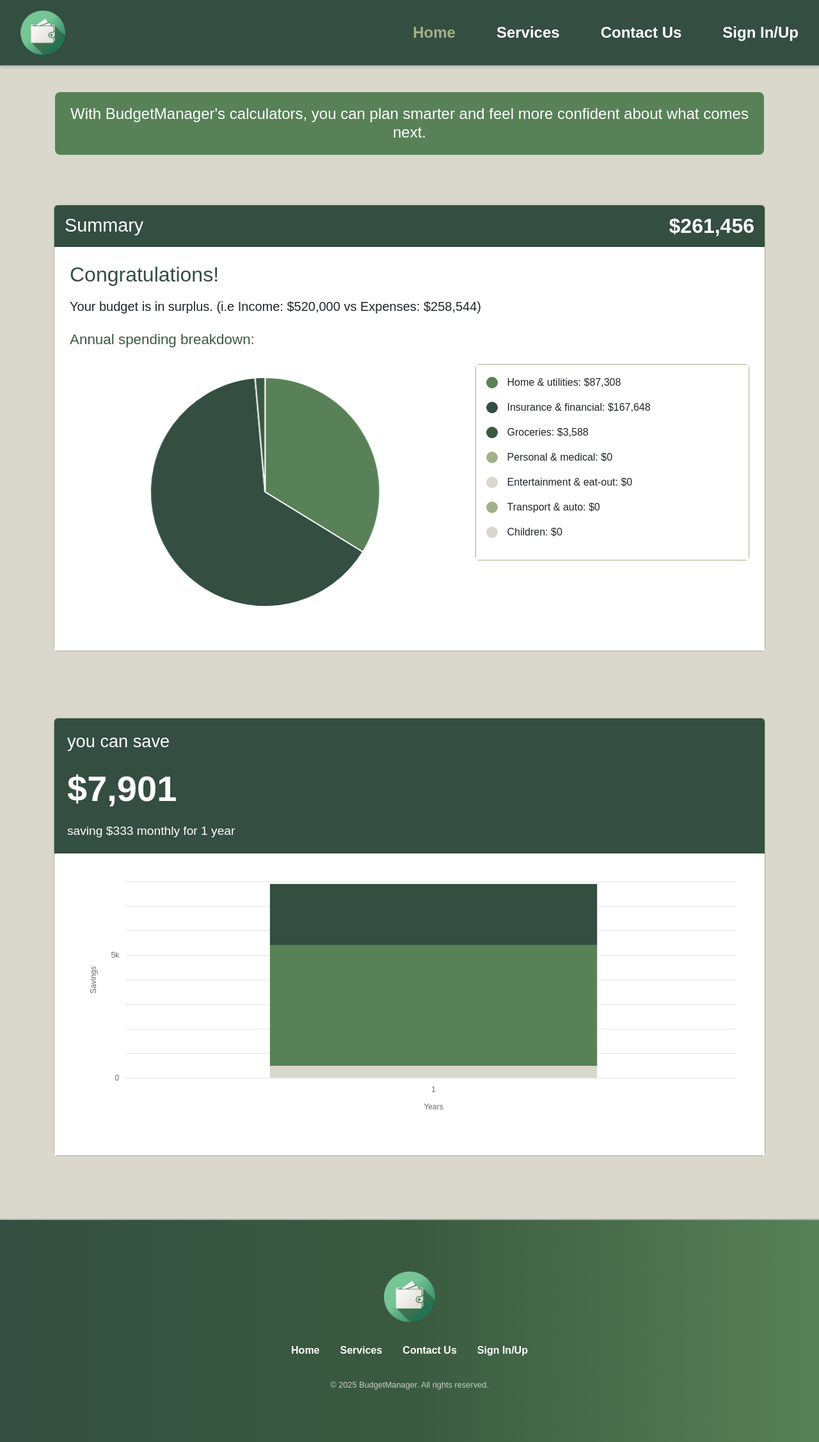
After one commit to S74r-L0rd/Budget-Manager, a Flask app: page /analyze in a window 1280 px wide. The commit adds this page. Shown: the whole page at 64% size. Run offline with Flask 3, Linux system fonts and the light colour scheme.

Commit message:
Frontend Development: impement analyze page

```diff
--- a/app.py
+++ b/app.py
@@ -22,5 +22,9 @@ def login():
 def input():
     return render_template('input.html')
 
+@app.route('/analyze')
+def analyze():
+    return render_template('analyze.html')
+
 if __name__ == '__main__':
     app.run(debug=True)
--- /dev/null
+++ b/static/css/analyze.css
@@ -0,0 +1,275 @@
+/* Budget Analysis Styles */
+.analyze-info-section {
+    padding-top: 120px;
+    background-color: #DAD7CD;
+    padding-bottom: 30px;
+    font-family: 'Arial', sans-serif;
+}
+
+.info-banner {
+    background-color: #588157;
+    color: white;
+    padding: 20px;
+    border-radius: 8px;
+    margin: 0 auto;
+    max-width: 90%;
+}
+
+.info-banner h2 {
+    font-weight: 500;
+    margin: 0;
+    font-size: 1.5rem;
+}
+
+/* Summary Section Styles */
+.summary-section {
+    background-color: #DAD7CD;
+    padding: 30px 20px;
+    margin: 0 auto;
+    max-width: 90%;
+}
+
+.summary-header {
+    background-color: #344E41 !important;
+    color: white;
+}
+
+.summary-header h2 {
+    margin: 0;
+    font-size: 1.8rem;
+    font-weight: 500;
+}
+
+.summary-amount {
+    font-size: 2rem;
+    font-weight: 600;
+}
+
+.congratulations h3 {
+    font-size: 2rem;
+    color: #344E41;
+}
+
+.spending-breakdown h4 {
+    font-size: 1.4rem;
+    color: #3A5A40;
+}
+
+.pie-chart-wrapper {
+    height: 400px;
+    position: relative;
+}
+
+.chart-legend {
+    border: 1px solid #A3B18A;
+    box-shadow: 0 1px 3px rgba(0,0,0,0.05);
+}
+
+.legend-item {
+    display: flex;
+    align-items: center;
+    margin-bottom: 15px;
+}
+
+.legend-dot {
+    width: 18px;
+    height: 18px;
+    border-radius: 50%;
+    margin-right: 15px;
+    display: inline-block;
+}
+
+.legend-item p {
+    font-size: 1rem;
+    margin: 0;
+}
+
+/* Color Dots */
+.home-dot {
+    background-color: #588157;
+}
+
+.insurance-dot {
+    background-color: #344E41;
+}
+
+.groceries-dot {
+    background-color: #3A5A40;
+}
+
+.personal-dot {
+    background-color: #A3B18A;
+}
+
+.entertainment-dot {
+    background-color: #DAD7CD;
+}
+
+.transport-dot {
+    background-color: #A3B18A;
+}
+
+.children-dot {
+    background-color: #DAD7CD;
+}
+
+/* Savings Section Styles */
+.savings-section {
+    background-color: #DAD7CD;
+    padding: 20px;
+    margin: 30px auto;
+    max-width: 90%;
+}
+
+.savings-header {
+    background-color: #344E41 !important;
+    color: white;
+    padding: 20px !important;
+    text-align: left;
+}
+
+.savings-header h3 {
+    font-size: 1.7rem;
+    margin: 0 0 15px 0;
+    font-weight: 400;
+}
+
+.savings-amount {
+    font-size: 3.5rem;
+    font-weight: 600;
+    margin-bottom: 10px;
+}
+
+.savings-period {
+    font-size: 1.2rem;
+    margin: 0;
+}
+
+.savings-chart-wrapper {
+    height: 400px;
+    position: relative;
+}
+
+.next-steps h4 {
+    font-size: 1.7rem;
+    color: #344E41;
+}
+
+.next-steps .list-group-item {
+    font-size: 1.1rem;
+    color: #444;
+    border: none;
+    padding: 0.75rem 0;
+}
+
+.savings-link {
+    color: #3A5A40;
+    text-decoration: underline;
+}
+
+.disclaimer-link {
+    color: #588157;
+    text-decoration: underline;
+    font-size: 0.9rem;
+}
+
+.disclaimer-link:hover {
+    color: #344E41;
+    text-decoration: underline;
+}
+
+/* Feature Section Styles */
+.feature-section {
+    background-color: #DAD7CD;
+    max-width: 90%;
+    margin: 0 auto;
+}
+
+.feature-section h3 {
+    color: #344E41;
+    font-size: 1.7rem;
+}
+
+.feature-list {
+    padding-left: 20px;
+}
+
+.feature-list li {
+    margin-bottom: 12px;
+    list-style-type: disc;
+    color: #3A5A40;
+    font-size: 1.1rem;
+}
+
+/* Card Styles */
+.card {
+    background-color: #fff;
+    border-color: #A3B18A;
+}
+
+.card-body {
+    background-color: #fff;
+}
+
+/* Responsive Styles */
+@media (max-width: 992px) {
+    .summary-header,
+    .savings-header {
+        display: flex;
+        flex-direction: column;
+        align-items: flex-start;
+    }
+
+    .summary-amount {
+        margin-top: 10px;
+    }
+
+    .savings-amount {
+        font-size: 3rem;
+    }
+}
+
+@media (max-width: 768px) {
+    .summary-header h2,
+    .savings-header h3 {
+        font-size: 1.5rem;
+    }
+
+    .summary-amount {
+        font-size: 1.8rem;
+    }
+
+    .congratulations h3 {
+        font-size: 1.7rem;
+    }
+
+    .spending-breakdown h4,
+    .next-steps h4 {
+        font-size: 1.3rem;
+    }
+
+    .savings-amount {
+        font-size: 2.5rem;
+    }
+
+    .pie-chart-wrapper,
+    .savings-chart-wrapper {
+        height: 350px;
+    }
+}
+
+@media (max-width: 576px) {
+    .summary-header,
+    .savings-header {
+        padding: 15px !important;
+    }
+
+    .pie-chart-wrapper,
+    .savings-chart-wrapper {
+        height: 300px;
+    }
+
+    .info-banner h2 {
+        font-size: 1.2rem;
+    }
+}
--- /dev/null
+++ b/static/js/analyze.js
@@ -0,0 +1,206 @@
+// Wait for DOM to fully load
+document.addEventListener('DOMContentLoaded', function() {
+    // Create spending pie chart
+    createSpendingPieChart();
+
+    // Create savings bar chart
+    createSavingsBarChart();
+});
+
+// Create the spending breakdown pie chart
+function createSpendingPieChart() {
+    const ctx = document.getElementById('spending-pie-chart').getContext('2d');
+
+    // Spending data
+    const data = {
+        labels: [
+            'Home & utilities',
+            'Insurance & financial',
+            'Groceries',
+            'Personal & medical',
+            'Entertainment & eat-out',
+            'Transport & auto',
+            'Children'
+        ],
+        datasets: [{
+            data: [87308, 167648, 3588, 0, 0, 0, 0],
+            backgroundColor: [
+                '#588157',  // Home & utilities - 深绿色
+                '#344E41',  // Insurance & financial - 深橄榄绿色
+                '#3A5A40',  // Groceries - 更深的绿色
+                '#A3B18A',  // Personal & medical - 中绿色
+                '#DAD7CD',  // Entertainment & eat-out - 浅灰绿色
+                '#A3B18A',  // Transport & auto - 中绿色
+                '#DAD7CD'   // Children - 浅灰绿色
+            ],
+            borderColor: '#ffffff',
+            borderWidth: 2
+        }]
+    };
+
+    // Chart configuration
+    const config = {
+        type: 'pie',
+        data: data,
+        options: {
+            responsive: true,
+            maintainAspectRatio: false,
+            plugins: {
+                legend: {
+                    display: false
+                },
+                tooltip: {
+                    callbacks: {
+                        label: function(context) {
+                            const label = context.label || '';
+                            const value = context.raw || 0;
+                            return `${label}: $${value.toLocaleString()}`;
+                        }
+                    }
+                }
+            },
+            cutout: '0%', // Full pie chart, not donut
+            radius: '90%',
+            animation: {
+                animateRotate: true,
+                animateScale: true
+            }
+        }
+    };
+
+    // Create the chart
+    new Chart(ctx, config);
+}
+
+// Create the savings bar chart
+function createSavingsBarChart() {
+    const ctx = document.getElementById('savings-bar-chart').getContext('2d');
+
+    // Savings data for stacked bar chart with 3 segments
+    const data = {
+        labels: ['1'],
+        datasets: [
+            {
+                label: 'Top Segment',
+                data: [500],
+                backgroundColor: '#DAD7CD', // 浅灰绿色
+                borderColor: '#DAD7CD',
+                borderWidth: 0,
+                barPercentage: 0.6,
+                categoryPercentage: 0.9
+            },
+            {
+                label: 'Middle Segment',
+                data: [4901],
+                backgroundColor: '#588157', // 深绿色
+                borderColor: '#588157',
+                borderWidth: 0,
+                barPercentage: 0.6,
+                categoryPercentage: 0.9
+            },
+            {
+                label: 'Bottom Segment',
+                data: [2500],
+                backgroundColor: '#344E41', // 深橄榄绿色
+                borderColor: '#344E41',
+                borderWidth: 0,
+                barPercentage: 0.6,
+                categoryPercentage: 0.9
+            }
+        ]
+    };
+
+    // Chart configuration
+    const config = {
+        type: 'bar',
+        data: data,
+        options: {
+            responsive: true,
+            maintainAspectRatio: false,
+            indexAxis: 'x',
+            scales: {
+                y: {
+                    stacked: true,
+                    beginAtZero: true,
+                    max: 8000,
+                    grid: {
+                        display: true,
+                        color: '#e5e5e5',
+                        lineWidth: 1
+                    },
+                    ticks: {
+                        callback: function(value) {
+                            if (value === 0) return '0';
+                            if (value === 2500) return '2.5k';
+                            if (value === 5000) return '5k';
+                            if (value === 7500) return '7.5k';
+                            return '';
+                        },
+                        padding: 10,
+                        color: '#666',
+                        font: {
+                            family: 'Arial'
+                        }
+                    },
+                    title: {
+                        display: true,
+                        text: 'Savings',
+                        color: '#666',
+                        font: {
+                            family: 'Arial',
+                            size: 12
+                        },
+                        padding: {top: 10, bottom: 10}
+                    },
+                    border: {
+                        display: false
+                    }
+                },
+                x: {
+                    stacked: true,
+                    grid: {
+                        display: false
+                    },
+                    ticks: {
+                        color: '#666',
+                        font: {
+                            family: 'Arial'
+                        }
+                    },
+                    title: {
+                        display: true,
+                        text: 'Years',
+                        color: '#666',
+                        font: {
+                            family: 'Arial',
+                            size: 12
+                        },
+                        padding: {top: 10, bottom: 0}
+                    },
+                    border: {
+                        display: false
+                    }
+                }
+            },
+            plugins: {
+                legend: {
+                    display: false
+                },
+                tooltip: {
+                    enabled: false // Disable tooltips on hover
+                }
+            },
+            layout: {
+                padding: {
+                    top: 20,
+                    right: 20,
+                    bottom: 20,
+                    left: 20
+                }
+            }
+        }
+    };
+
+    // Create the chart
+    new Chart(ctx, config);
+}
--- /dev/null
+++ b/templates/analyze.html
@@ -0,0 +1,108 @@
+{% extends "layout.html" %}
+
+{% block title %}Budget Analysis{% endblock %}
+
+{% block content %}
+<!-- Budget Analysis Section -->
+<section class="container-fluid d-flex justify-content-center align-items-center text-center text-dark pt-5 py-5 analyze-info-section">
+    <div class="row align-items-center analyze-info-row w-100">
+        <div class="col-12 mt-5 pt-5">
+            <div class="info-banner">
+                <h2>With BudgetManager's calculators, you can plan smarter and feel more confident about what comes next.</h2>
+            </div>
+        </div>
+    </div>
+</section>
+
+<!-- Summary Analysis Section -->
+<section class="container-fluid summary-section">
+    <div class="row">
+        <div class="col-12">
+            <div class="card mb-4">
+                <div class="card-header d-flex justify-content-between align-items-center summary-header">
+                    <h2>Summary</h2>
+                    <div class="summary-amount">$261,456</div>
+                </div>
+                <div class="card-body p-4">
+                    <div class="congratulations mb-4">
+                        <h3 class="mb-3">Congratulations!</h3>
+                        <p class="lead">Your budget is in surplus. (i.e Income: $520,000 vs Expenses: $258,544)</p>
+                    </div>
+
+                    <div class="spending-breakdown">
+                        <h4 class="mb-4">Annual spending breakdown:</h4>
+                        <div class="row">
+                            <div class="col-lg-7 col-md-12 mb-4">
+                                <div class="pie-chart-wrapper">
+                                    <canvas id="spending-pie-chart"></canvas>
+                                </div>
+                            </div>
+                            <div class="col-lg-5 col-md-12">
+                                <div class="chart-legend card">
+                                    <div class="card-body">
+                                        <div class="legend-item">
+                                            <span class="legend-dot home-dot"></span>
+                                            <p>Home & utilities: $87,308</p>
+                                        </div>
+                                        <div class="legend-item">
+                                            <span class="legend-dot insurance-dot"></span>
+                                            <p>Insurance & financial: $167,648</p>
+                                        </div>
+                                        <div class="legend-item">
+                                            <span class="legend-dot groceries-dot"></span>
+                                            <p>Groceries: $3,588</p>
+                                        </div>
+                                        <div class="legend-item">
+                                            <span class="legend-dot personal-dot"></span>
+                                            <p>Personal & medical: $0</p>
+                                        </div>
+                                        <div class="legend-item">
+                                            <span class="legend-dot entertainment-dot"></span>
+                                            <p>Entertainment & eat-out: $0</p>
+                                        </div>
+                                        <div class="legend-item">
+                                            <span class="legend-dot transport-dot"></span>
+                                            <p>Transport & auto: $0</p>
+                                        </div>
+                                        <div class="legend-item">
+                                            <span class="legend-dot children-dot"></span>
+                                            <p>Children: $0</p>
+                                        </div>
+                                    </div>
+                                </div>
+                            </div>
+                        </div>
+                    </div>
+                </div>
+            </div>
+        </div>
+    </div>
+</section>
+
+<!-- Savings Analysis Section -->
+<section class="container-fluid savings-section">
+    <div class="row">
+        <div class="col-12">
+            <div class="card mb-5">
+                <div class="card-header savings-header">
+                    <h3>you can save</h3>
+                    <div class="savings-amount">$7,901</div>
+                    <p class="savings-period">saving $333 monthly for 1 year</p>
+                </div>
+                <div class="card-body p-4">
+                    <div class="savings-chart-wrapper mb-4">
+                        <canvas id="savings-bar-chart"></canvas>
+                    </div>
+                </div>
+            </div>
+        </div>
+    </div>
+</section>
+
+<!-- Include Bootstrap Icons -->
+<link rel="stylesheet" href="https://cdn.jsdelivr.net/npm/bootstrap-icons@1.11.1/font/bootstrap-icons.css">
+<!-- Include Chart.js library -->
+<script src="https://cdn.jsdelivr.net/npm/chart.js"></script>
+<!-- Include analyze.js -->
+<script src="{{ url_for('static', filename='js/analyze.js') }}"></script>
+{% endblock %}
--- a/templates/layout.html
+++ b/templates/layout.html
@@ -8,6 +8,9 @@
         <link rel="stylesheet" href="{{ url_for('static', filename='css/style.css') }}">
         {% if request.path == '/input' %}
         <link rel="stylesheet" href="{{ url_for('static', filename='css/input.css') }}">
+        {% endif %}
+        {% if request.path == '/analyze' %}
+        <link rel="stylesheet" href="{{ url_for('static', filename='css/analyze.css') }}">
         {% endif %}
     </head>
     <body>
```
Also changed, not shown: static/css/input.css (+15 -0 lines), static/js/input.js (+1 -72 lines), templates/input.html (+5 -3 lines).
